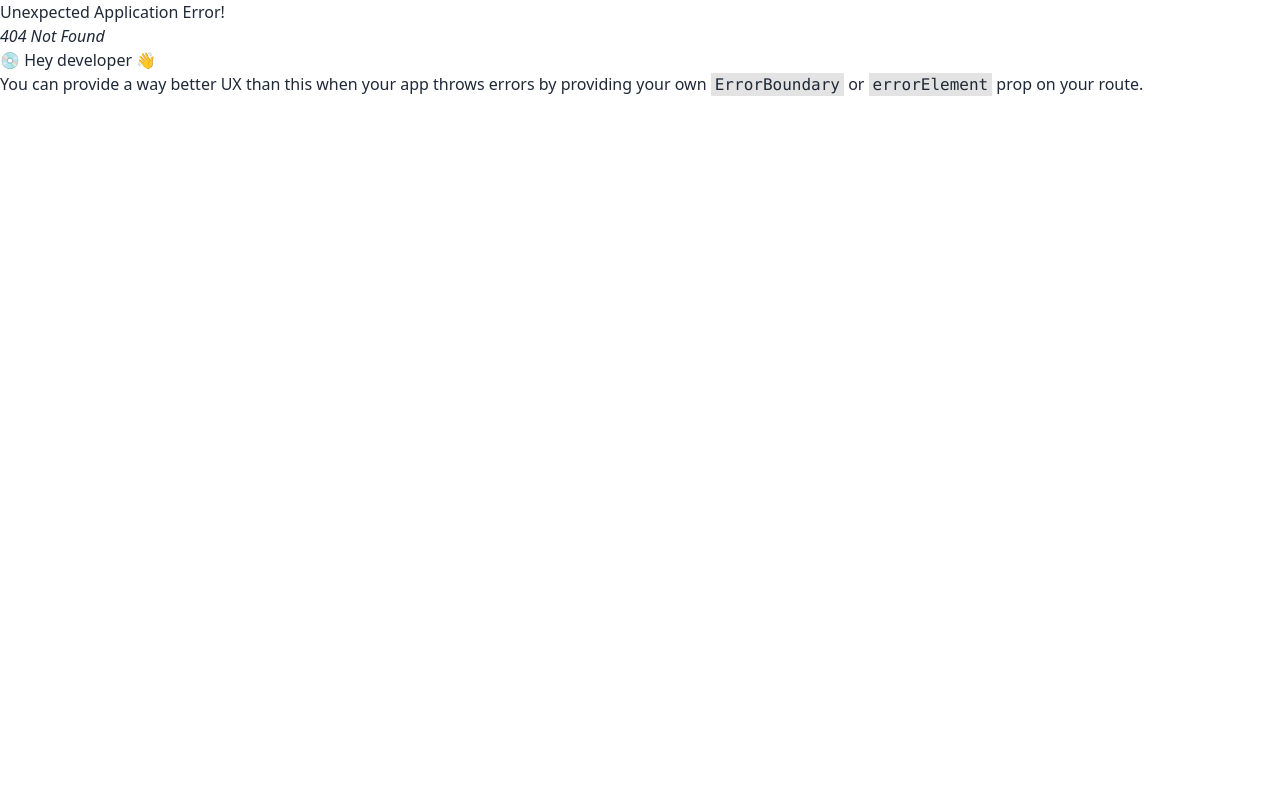
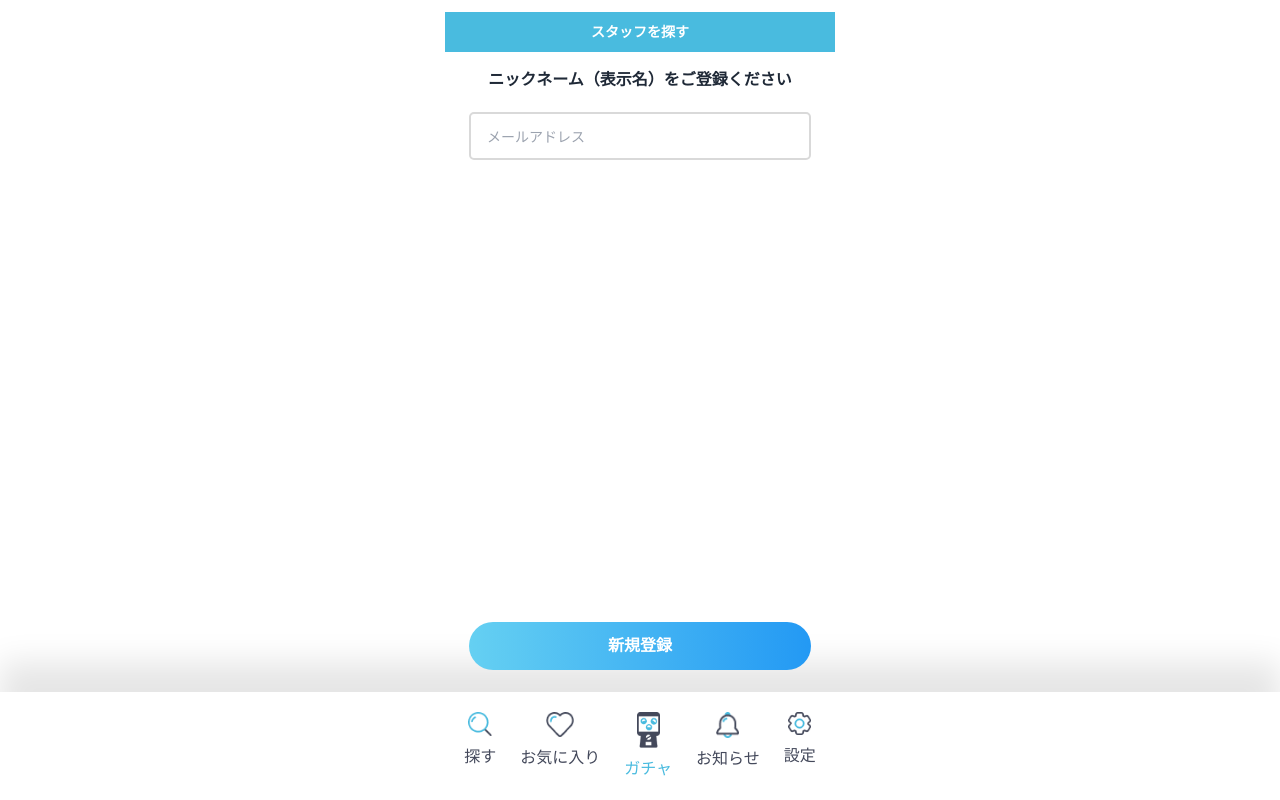
Before and after one commit to mdalamin-jbc/throwin, a React (Vite) app: page /gacha/nick_name_reg in a window 1280 px wide. Before the commit this address had no page. Built offline with nearby package versions, Linux system fonts and the light colour scheme; a web font is replaced by a local one.

Commit message:
gache update

```diff
--- a/src/Router/Routes.jsx
+++ b/src/Router/Routes.jsx
@@ -12,6 +12,7 @@ import Favorite from "../pages/Favorite/Favorite";
 import NewReg from "../pages/NewReg/NewReg";
 import Notice from "../pages/Notice/Notice";
 import Setting from "../pages/Setting/Setting";
+import NickNameReg from "../pages/NickNameReg/NickNameReg";
 
 export const Routes = createBrowserRouter([
   {
@@ -51,6 +52,10 @@ export const Routes = createBrowserRouter([
         element: <Favorite />,
       },
       {
+        path: "/gacha/nick_name_reg",
+        element: <NickNameReg />,
+      },
+      {
         path: "/gacha",
         element: <Gacha />,
       },
--- a/src/components/ButtonPrimary.jsx
+++ b/src/components/ButtonPrimary.jsx
@@ -1,10 +1,14 @@
 import PropTypes from "prop-types";
-const ButtonPrimary = ({ style, btnText }) => {
+
+const ButtonPrimary = ({ style, btnText, icon }) => {
   return (
     <div
-      className={`${style}  w-[253px]  text-center py-3 font-bold bg-gradient-to-r from-[#65D0F2] to-[#2399F4] min-w-[253px] rounded-full font-hiragino  text-white `}
+      className={`${style} w-[253px] text-center py-3 font-bold min-w-[253px]  font-hiragino text-white bg-gradient-to-r from-[#65D0F2] to-[#2399F4]`}
     >
-      <h4>{btnText}</h4>
+      <div className="flex items-center justify-center"> {/* Use flexbox to align items */}
+        {icon} {/* Icon */}
+        <span className="">{btnText}</span> {/* Add margin to separate text from the icon */}
+      </div>
     </div>
   );
 };
@@ -12,6 +16,7 @@ const ButtonPrimary = ({ style, btnText }) => {
 ButtonPrimary.propTypes = {
   style: PropTypes.string,
   btnText: PropTypes.string,
+  icon: PropTypes.element, // Add PropType for icon to ensure it's an element
 };
 
 export default ButtonPrimary;
--- a/src/components/OndoardingSlider/OndoardingSlider.jsx
+++ b/src/components/OndoardingSlider/OndoardingSlider.jsx
@@ -23,7 +23,7 @@ const OnboardingSlider = () => {
     if (swiperRef.current) {
       // Navigate to "dashboard" if the active index is 2 (third slide)
       if (activeIndex === 2) {
-        navigate("/gacha");
+        navigate("/gacha/nick_name_reg");
       } else {
         swiperRef.current.slideNext();
       }
@@ -137,7 +137,7 @@ const OnboardingSlider = () => {
           <div className="custom-pagination absolute inset-x-0 flex justify-center"></div>
           {/* Next Button with conditional text */}
           <button onClick={handleNext} className="next-button mt-6">
-            <ButtonPrimary btnText={activeIndex === 2 ? "始める" : "次へ"} />
+            <ButtonPrimary style={"rounded-full"} btnText={activeIndex === 2 ? "始める" : "次へ"} />
           </button>
         </div>
       </div>
--- a/src/pages/EmailLogin/EmailLogin.jsx
+++ b/src/pages/EmailLogin/EmailLogin.jsx
@@ -20,8 +20,8 @@ const EmailLogin = () => {
     formState: { errors },
   } = useForm();
 
-  const onSubmit =  (data) => {
-    navigate("/password", { state: { email: data.mail } });
+  const onSubmit = (data) => {
+    navigate("/new_reg", { state: { email: data.mail } });
 
     // Uncomment to enable email existence check
     // try {
@@ -45,7 +45,7 @@ const EmailLogin = () => {
       className="flex flex-col justify-center items-center h-screen bg-cover bg-center p-4"
       style={{ backgroundImage: `url(${socialBg})` }}
     >
-      <div className="absolute inset-0 bg-[#072233fb] "></div>
+      <div className="absolute inset-0 bg-[#072233fb] h-screen"></div>
 
       <div className="bg-white p-6 rounded-[10px] shadow-xl text-center relative w-[291px] h-[336px]">
         <img src={logo} alt="Logo" className="w-[150px] h-auto mx-auto mb-4" />
@@ -61,8 +61,8 @@ const EmailLogin = () => {
                   required: "Email is required",
                   pattern: {
                     value: /^[^\s@]+@[^\s@]+\.[^\s@]+$/,
-                    message: "Invalid email format"
-                  }
+                    message: "Invalid email format",
+                  },
                 })}
                 name="mail"
                 type="text"
--- a/src/pages/Gacha/Gacha.jsx
+++ b/src/pages/Gacha/Gacha.jsx
@@ -1,8 +1,16 @@
 import { useForm } from "react-hook-form";
 import TitleBar from "../../components/TitleBar";
+import search from "../../assets/icons/search2.png";
+import camera from "../../assets/icons/camera.png";
 import ButtonPrimary from "../../components/ButtonPrimary";
+import useAxiosPublic from "../../hooks/axiosPublic";
+import Swal from "sweetalert2";
+import { useNavigate } from "react-router-dom";
+import { useState } from "react"; // Import useState
 
 const Gacha = () => {
+  const [searchTerm, setSearchTerm] = useState(""); // State to hold the search term
+
   const {
     register,
     handleSubmit,
@@ -10,45 +18,70 @@ const Gacha = () => {
     formState: { errors },
   } = useForm();
 
-  const onSubmit = (data) => {
-    console.log(data);
+  const handleSearchChange = (e) => {
+    const value = e.target.value;
+    setSearchTerm(value);
+    console.log(value); // Log the search term to the console
   };
 
   return (
     <div className="w-[390px] mx-auto">
       <TitleBar title={"スタッフを探す"} />
-      <h4 className="mt-4 mb-4 font-semibold font-hiragino text-center">
-        ニックネーム（表示名）をご登録ください
+      <h4 className="mt-8 mb-4 font-semibold font-hiragino w-[342px] mx-auto">
+        店舗から探す
       </h4>
 
       <div className="flex flex-col justify-center">
-        <form className="flex flex-col w-[342px] mx-auto" onSubmit={handleSubmit(onSubmit)}>
-          <div className="form-control ">
+        <form className="flex flex-col w-[342px] mx-auto">
+          <div className="relative flex items-center w-full">
             <input
               {...register("name", {
-                required: "name is required",
+                required: "メールアドレスは必須です",
                 pattern: {
                   value: /^[^\s@]+@[^\s@]+\.[^\s@]+$/,
-                  message: "Invalid email format",
+                  message: "無効なメール形式です",
                 },
               })}
               name="name"
               type="text"
-              placeholder="メールアドレス"
-              className="input rounded-[5px] py-4 mt-1 mb-[9px] w-full pl-4 font-Noto text-[#44495B80] text-sm border-2 border-[#D9D9D9] focus:border-[#707070] focus:outline-none"
+              placeholder="店舗コードを入力"
+              className="w-full rounded-[8px] py-3 pl-4 pr-10 border border-[#D9D9D9] text-[#44495B] text-sm placeholder-gray-400 focus:outline-none focus:border-[#707070] shadow-sm"
+              value={searchTerm}
+              onChange={handleSearchChange} // Call handleSearchChange on input change
             />
-            {errors.mail && (
-              <span className="text-red-500 mt-1">{errors.mail.message}</span>
-            )}
+            <div
+              type="submit"
+              className="absolute right-3 top-1/2 transform -translate-y-1/2"
+            >
+              <img
+                className="w-5 h-5 opacity-70"
+                src={search}
+                alt="search icon"
+              />
+            </div>
           </div>
-
-          <div className="fixed bottom-[130px]  ">
-            <ButtonPrimary
-              btnText="新規登録"
-              style="bg-gradient-to-r from-[#65D0F2] to-[#2399F4] w-[342px] rounded-full font-hiragino text-center py-[12px] font-bold text-white"
-            />
-          </div>
+          {errors.name && (
+            <span className="text-red-500 mt-1">{errors.name.message}</span>
+          )}
         </form>
+      </div>
+      <div className="w-[342px] mx-auto">
+        <h4 className="font-hiragino font-semibold text-lg mt-8 mb-4 ">
+          QRコードで探す
+        </h4>
+        <button className=" ">
+          <ButtonPrimary
+            icon={
+              <img
+                className="mr-4"
+                src={camera}
+                alt="search icon"
+              />
+            }
+            btnText="新規登録"
+            style="flex justify-center bg-gradient-to-r from-[#65D0F2] to-[#2399F4] w-[342px] rounded-[10px] font-hiragino  py-[12px] font-bold text-white "
+          />
+        </button>
       </div>
     </div>
   );
--- a/src/pages/Login/Login.jsx
+++ b/src/pages/Login/Login.jsx
@@ -16,7 +16,7 @@ const Login = () => {
   const { email = "" } = location.state || {};
 
   const handleClose = () => {
-    navigate("/socialLogin");
+    navigate("/");
   };
 
   const {
@@ -81,10 +81,10 @@ const Login = () => {
 
   return (
     <div
-      className="flex flex-col justify-center items-center h-screen bg-cover bg-center p-4"
+      className="flex flex-col justify-center items-center h-screen bg-cover bg-center p-4 overflow-hidden"
       style={{ backgroundImage: `url(${socialBg})` }}
     >
-      <div className="absolute inset-0 bg-[#072233fb] "></div>
+      <div className="absolute inset-0 bg-[#072233fb] h-screen"></div>
 
       <div className="bg-white p-6 rounded-[10px] shadow-xl text-center relative w-[291px] h-[460px]">
         {/* Logo Image */}
@@ -156,7 +156,7 @@ const Login = () => {
 
       {/* Close Icon Button Below the Form */}
       <button
-        className="mt-8 relative"
+        className="mt-6 p-2 relative"
         onClick={handleClose} // Call handleClose on click
       >
         <img
--- /dev/null
+++ b/src/pages/NickNameReg/NickNameReg.jsx
@@ -0,0 +1,94 @@
+import Swal from "sweetalert2";
+import ButtonPrimary from "../../components/ButtonPrimary";
+import TitleBar from "../../components/TitleBar";
+import { useForm } from "react-hook-form";
+import { useNavigate } from "react-router-dom";
+import useAxiosPublic from "../../hooks/axiosPublic";
+
+
+const NickNameReg = () => {
+    const axiosPublic = useAxiosPublic();
+    const navigate = useNavigate();
+
+    const {
+      register,
+      handleSubmit,
+      reset,
+      formState: { errors },
+    } = useForm();
+
+    const onSubmit = async (data) => {
+      try {
+        const response = await axiosPublic.post(`/auth/user/name`, {
+          name: data.name,
+
+        })
+        // Show SweetAlert success message
+        Swal.fire({
+          position: "top",
+          icon: "success",
+          title: `${response.data.msg}`,
+          showConfirmButton: false,
+          timer: 1500,
+        });
+
+
+      } catch (error) {
+        console.error(
+          "Error logging in:",
+          error.response ? error.response.data : error
+        );
+        Swal.fire({
+          position: "top",
+          icon: "error",
+          title: `${error.response?.data.msg}`,
+          showConfirmButton: false,
+          timer: 1500,
+        });
+      }
+    };
+
+    return (
+      <div className="w-[390px] mx-auto">
+        <TitleBar title={"スタッフを探す"} />
+        <h4 className="mt-4 mb-4 font-semibold font-hiragino text-center">
+          ニックネーム（表示名）をご登録ください
+        </h4>
+
+        <div className="flex flex-col justify-center">
+          <form
+            className="flex flex-col w-[342px] mx-auto"
+            onSubmit={handleSubmit(onSubmit)}
+          >
+            <div className="form-control ">
+              <input
+                {...register("name", {
+                  required: "name is required",
+                  pattern: {
+                    value: /^[^\s@]+@[^\s@]+\.[^\s@]+$/,
+                    message: "Invalid email format",
+                  },
+                })}
+                name="name"
+                type="text"
+                placeholder="メールアドレス"
+                className="input rounded-[5px] py-4 mt-1 mb-[9px] w-full pl-4 font-Noto text-[#44495B80] text-sm border-2 border-[#D9D9D9] focus:border-[#707070] focus:outline-none"
+              />
+              {errors.mail && (
+                <span className="text-red-500 mt-1">{errors.mail.message}</span>
+              )}
+            </div>
+
+            <div className="fixed bottom-[130px]  ">
+              <ButtonPrimary
+                btnText="新規登録"
+                style="bg-gradient-to-r from-[#65D0F2] to-[#2399F4] w-[342px] rounded-full font-hiragino text-center py-[12px] font-bold text-white"
+              />
+            </div>
+          </form>
+        </div>
+      </div>
+    );
+};
+
+export default NickNameReg;
--- a/src/pages/SocialLogin/SocialLogin.jsx
+++ b/src/pages/SocialLogin/SocialLogin.jsx
@@ -21,10 +21,10 @@ const SocialLogin = () => {
 
   return (
     <div
-      className="flex flex-col justify-center items-center h-screen bg-cover bg-center p-4"
+      className="flex flex-col justify-center items-center h-screen bg-cover bg-center p-4 overflow-hidden"
       style={{ backgroundImage: `url(${socialBg})` }}
     >
-      <div className="absolute inset-0 bg-[#072233fb] "></div>
+      <div className="absolute inset-0 bg-[#072233fb]  h-screen"></div>
 
       <div className="bg-white p-6 rounded-[10px] shadow-xl space-y-6 text-center relative w-[291px] h-[573px] ">
         {/* Logo Image */}
@@ -116,13 +116,13 @@ const SocialLogin = () => {
 
       {/* Close Icon Button Below the Form */}
       <button
-        className="mt-4 relative"
-        onClick={handleClose} // Call handleClose on click
+        className="mt-2 relative p-2"
+        onClick={handleClose}
       >
         <img
           src={closeIcon}
           alt="Close"
-          className="w-[17px] h-[17px] text-gray-500 hover:text-gray-700" // Apply your desired styles here
+          className="w-[17px] h-[17px] text-gray-500 hover:text-gray-700"
         />
       </button>
     </div>
```
Also changed, not shown: src/assets/icons/camera.png (added), src/assets/icons/search2.png (added).
